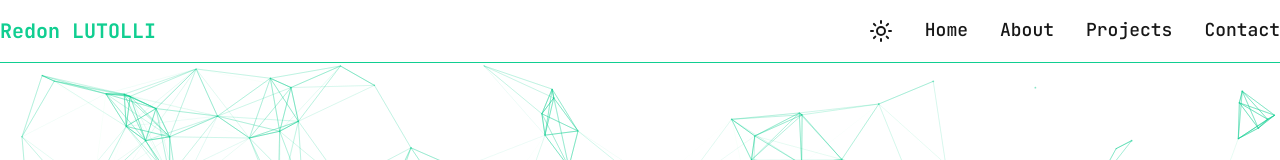
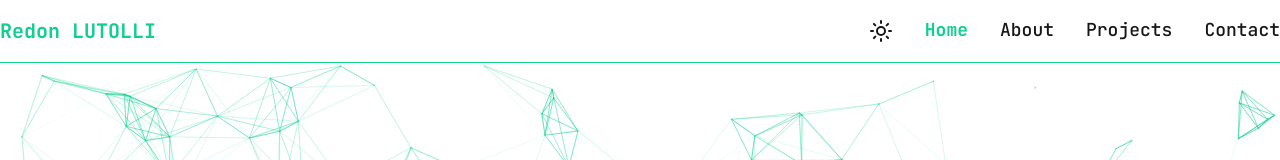
Before and after one commit to redon99/redon-portfolio, a Next.js app: page / in a window 1280 px wide. Shown: the top 160 px of the page. Built offline with nearby package versions, Linux system fonts and the light colour scheme.

Commit message:
fix(header): add active state to the links

```diff
--- a/app/Header.tsx
+++ b/app/Header.tsx
@@ -1,6 +1,7 @@
 'use client'
 import Link from 'next/link'
 import { Sun } from 'lucide-react'
+import { usePathname } from 'next/navigation'
 
 const NAV_ITEMS = [
   { name: 'Home', href: '/' },
@@ -10,6 +11,8 @@ const NAV_ITEMS = [
 ]
 
 export const Header = () => {
+  const pathname = usePathname()
+
   return (
     <div className='w-full border-primary border-b'>
       <header className='w-7xl py-4 mx-auto flex items-center justify-between'>
@@ -28,17 +31,22 @@ export const Header = () => {
             <Sun className='hover:text-primary link-transition focus-visible:outline-none' />
           </button>
 
-          {NAV_ITEMS.map(item => (
+          {NAV_ITEMS.map(item => {
+            const isActive = pathname === item.href
+            return (
               <li key={item.name}>
                 <Link
                   href={item.href}
-                className='cursor-pointer group link-transition hover:text-primary focus-ring inline-block relative'
+                  className={`cursor-pointer group link-transition inline-block relative ${
+                    isActive ? 'text-primary font-bold' : 'hover:text-primary'
+                  }`}
                 >
                   {item.name}
                   <span className='link-underline' />
                 </Link>
               </li>
-          ))}
+            )
+          })}
         </ul>
       </header>
     </div>
```
Lines whose indentation alone changed are shown as unchanged.
